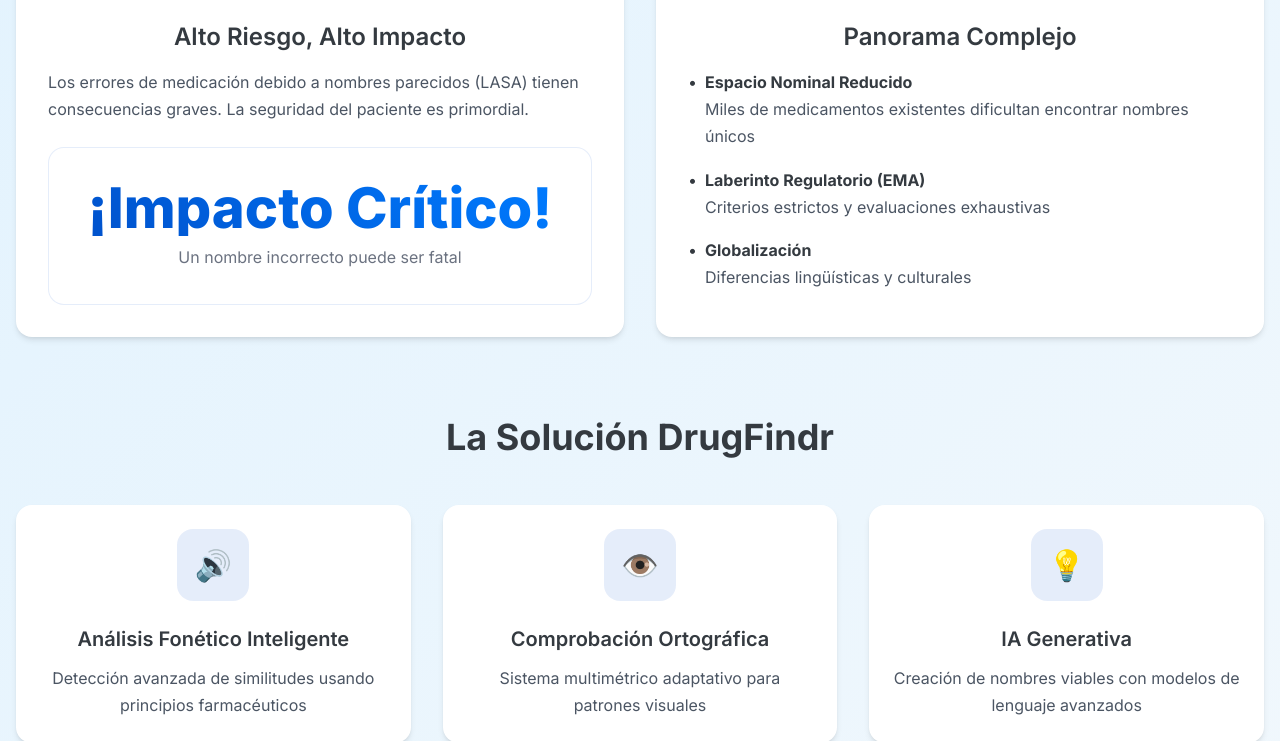
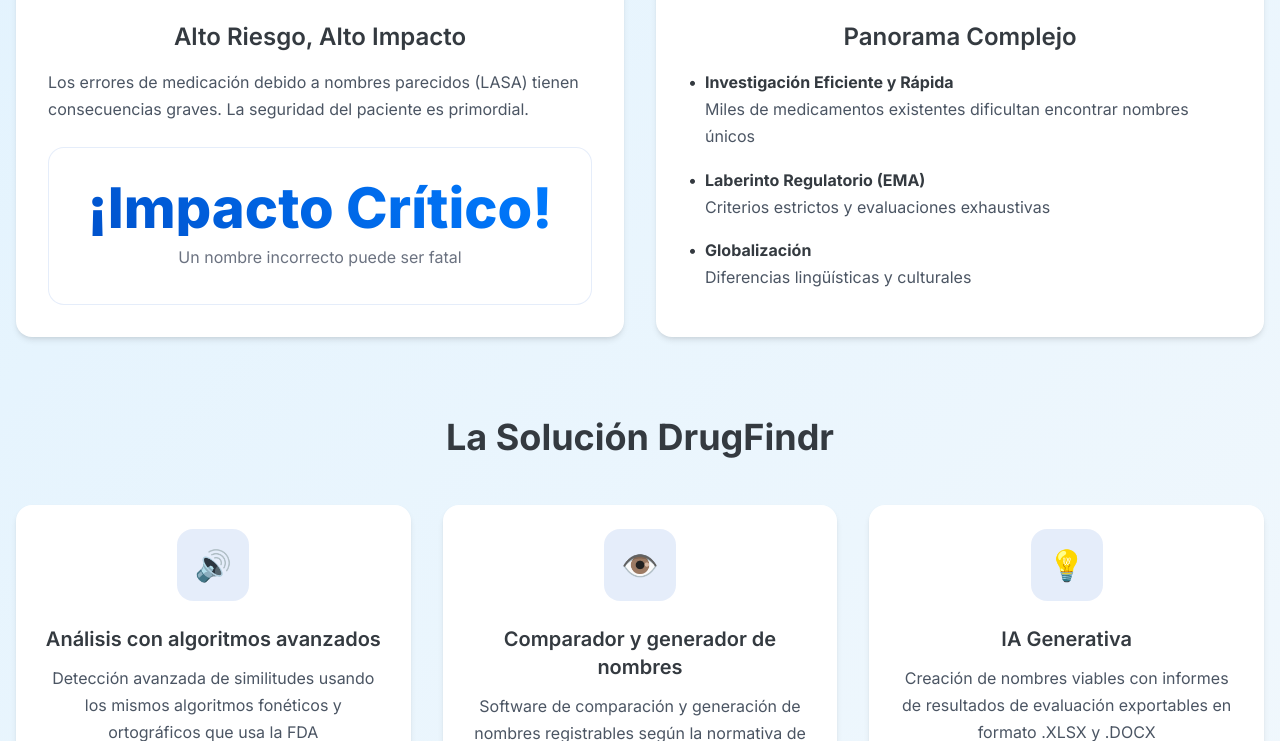
Before and after one commit to Isandi98/DrugFindr, a plain HTML site: page index.html in a window 1280 px wide. Shown: the part 599-1340 px from the top of the page. Drawn offline with nearby package versions, Linux system fonts and the light colour scheme.

Commit message:
Update index.html

```diff
--- a/index.html
+++ b/index.html
@@ -212,7 +212,7 @@
                         <li class="flex items-start">
                             <span class="text-primary mr-2">•</span>
                             <div>
-                                <strong class="block">Espacio Nominal Reducido</strong>
+                                <strong class="block">Investigación Eficiente y Rápida</strong>
                                 <p class="text-gray-600">Miles de medicamentos existentes dificultan encontrar nombres únicos</p>
                             </div>
                         </li>
@@ -243,22 +243,22 @@
                     <div class="feature-icon mx-auto">
                         <span class="text-3xl">🔊</span>
                     </div>
-                    <h3 class="text-xl font-semibold mb-3">Análisis Fonético Inteligente</h3>
-                    <p class="text-gray-600">Detección avanzada de similitudes usando principios farmacéuticos</p>
+                    <h3 class="text-xl font-semibold mb-3">Análisis con algoritmos avanzados </h3>
+                    <p class="text-gray-600">Detección avanzada de similitudes usando los mismos algoritmos fonéticos y ortográficos que usa la FDA</p>
                 </div>
                 <div class="card p-6 text-center" data-aos="fade-up" data-aos-delay="200">
                     <div class="feature-icon mx-auto">
                         <span class="text-3xl">👁️</span>
                     </div>
-                    <h3 class="text-xl font-semibold mb-3">Comprobación Ortográfica</h3>
-                    <p class="text-gray-600">Sistema multimétrico adaptativo para patrones visuales</p>
+                    <h3 class="text-xl font-semibold mb-3">Comparador y generador de nombres</h3>
+                    <p class="text-gray-600">Software de comparación y generación de nombres registrables según la normativa de la EMA</p>
                 </div>
                 <div class="card p-6 text-center" data-aos="fade-up" data-aos-delay="300">
                     <div class="feature-icon mx-auto">
                         <span class="text-3xl">💡</span>
                     </div>
                     <h3 class="text-xl font-semibold mb-3">IA Generativa</h3>
-                    <p class="text-gray-600">Creación de nombres viables con modelos de lenguaje avanzados</p>
+                    <p class="text-gray-600">Creación de nombres viables con informes de resultados de evaluación exportables en formato .XLSX y .DOCX </p>
                 </div>
             </div>
         </section>
@@ -325,7 +325,7 @@
 
     <footer class="bg-dark text-dark py-8">
         <div class="container mx-auto px-4 text-center">
-            <p class="text-lg text-gray-800">&copy; 2024 DrugFindr - Un nuevo paradigma en la nomenclatura farmacéutica</p>
+            <p class="text-lg text-gray-800">&copy; 2025 DrugFindr </p>
         </div>
     </footer>
 
```
